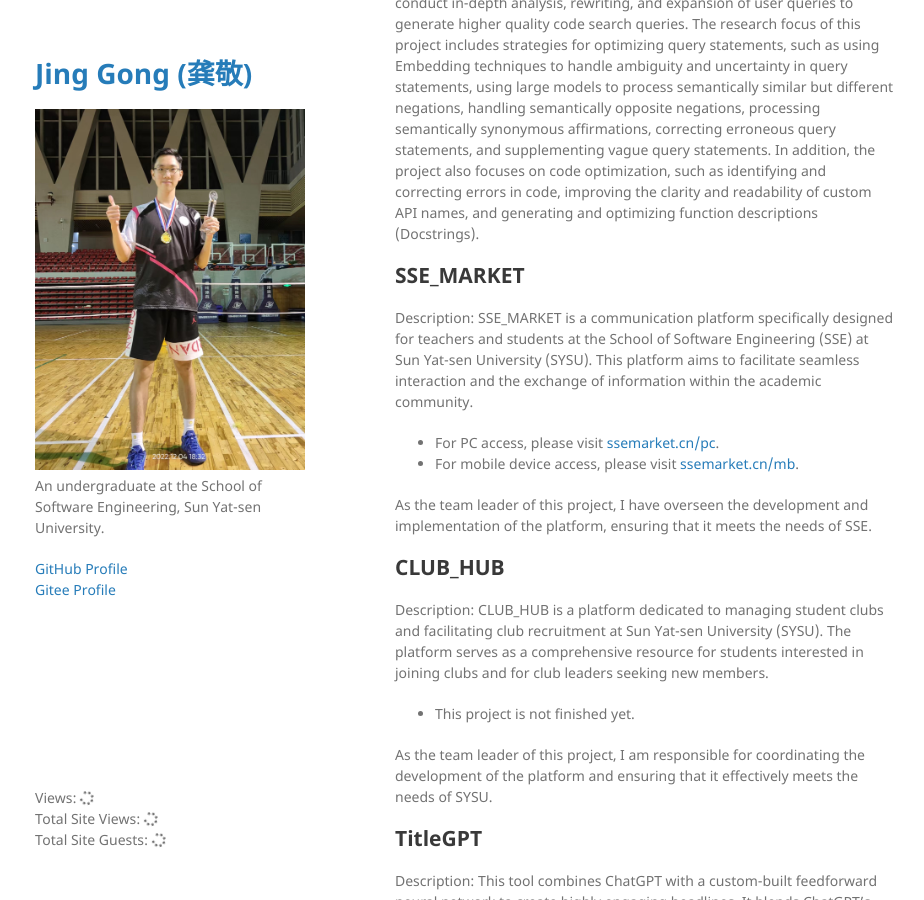
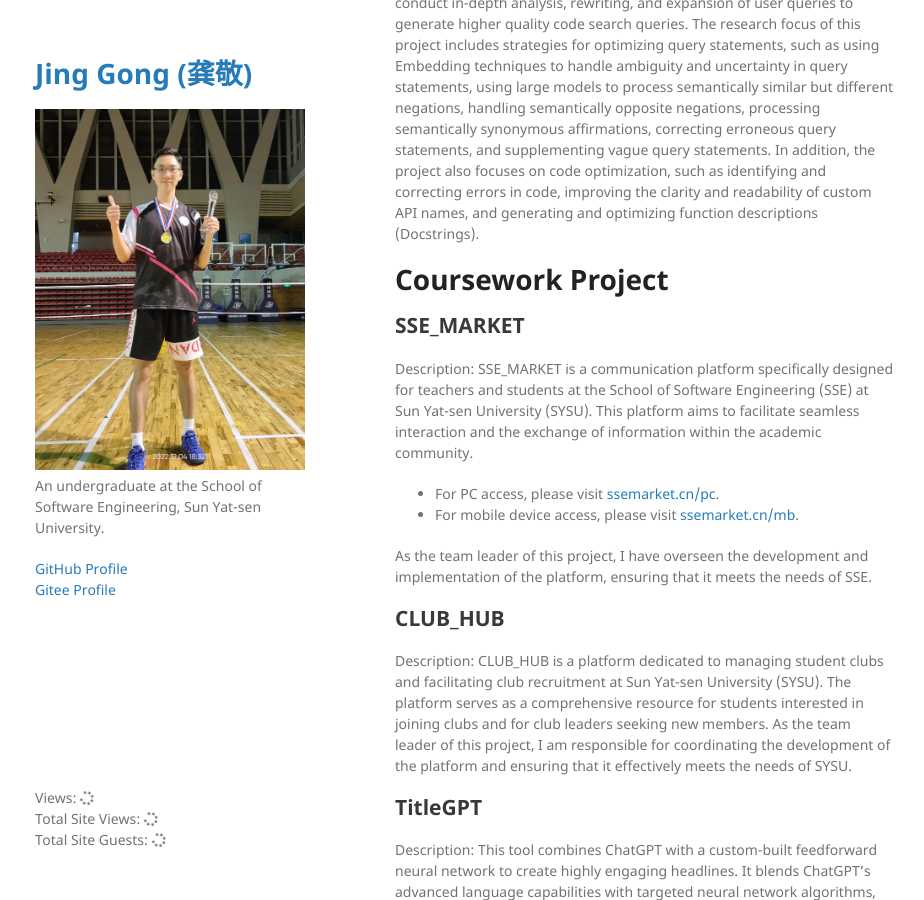
Before and after one commit to MikingG/MikingG.github.io, a Jekyll site: the page built from index.md, in a window 1280 px wide and 900 px high, scrolled down 1237 px. Shown: the whole window, without its empty margins (175-1099 px from the left). Built offline with Jekyll 4.4.1, drawn with Linux system fonts in a browser that asks for light colours; nearby versions of some CDN libraries; comment, search, counter and statistics services are not loaded; our own code applies the rules of GitHub Pages for plain Markdown files; some of the changed text lies outside the part shown.

Commit message:
Update index.md

```diff
--- a/index.md
+++ b/index.md
@@ -35,6 +35,8 @@ Description: During my undergraduate studies, I had the opportunity to work with
 ## Code Search Optimization Techniques Based on Large Model Query Optimization and Code Optimization
 
 Description: This is an undergraduate student innovation training project under the guidance of Assistant Professor Wang Yanlin. This project will conduct in-depth analysis, rewriting, and expansion of user queries to generate higher quality code search queries. The research focus of this project includes strategies for optimizing query statements, such as using Embedding techniques to handle ambiguity and uncertainty in query statements, using large models to process semantically similar but different negations, handling semantically opposite negations, processing semantically synonymous affirmations, correcting erroneous query statements, and supplementing vague query statements. In addition, the project also focuses on code optimization, such as identifying and correcting errors in code, improving the clarity and readability of custom API names, and generating and optimizing function descriptions (Docstrings).
+
+# Coursework Project
 
 ## SSE_MARKET
 
@@ -47,11 +49,7 @@ As the team leader of this project, I have overseen the development and implemen
 
 ## CLUB_HUB
 
-Description: CLUB_HUB is a platform dedicated to managing student clubs and facilitating club recruitment at Sun Yat-sen University (SYSU). The platform serves as a comprehensive resource for students interested in joining clubs and for club leaders seeking new members.
-
-- This project is not finished yet.
-
-As the team leader of this project, I am responsible for coordinating the development of the platform and ensuring that it effectively meets the needs of SYSU.
+Description: CLUB_HUB is a platform dedicated to managing student clubs and facilitating club recruitment at Sun Yat-sen University (SYSU). The platform serves as a comprehensive resource for students interested in joining clubs and for club leaders seeking new members. As the team leader of this project, I am responsible for coordinating the development of the platform and ensuring that it effectively meets the needs of SYSU.
 
 ## TitleGPT
 
```
Also changed, not shown: other parts of index.md (+1 -1 lines).
